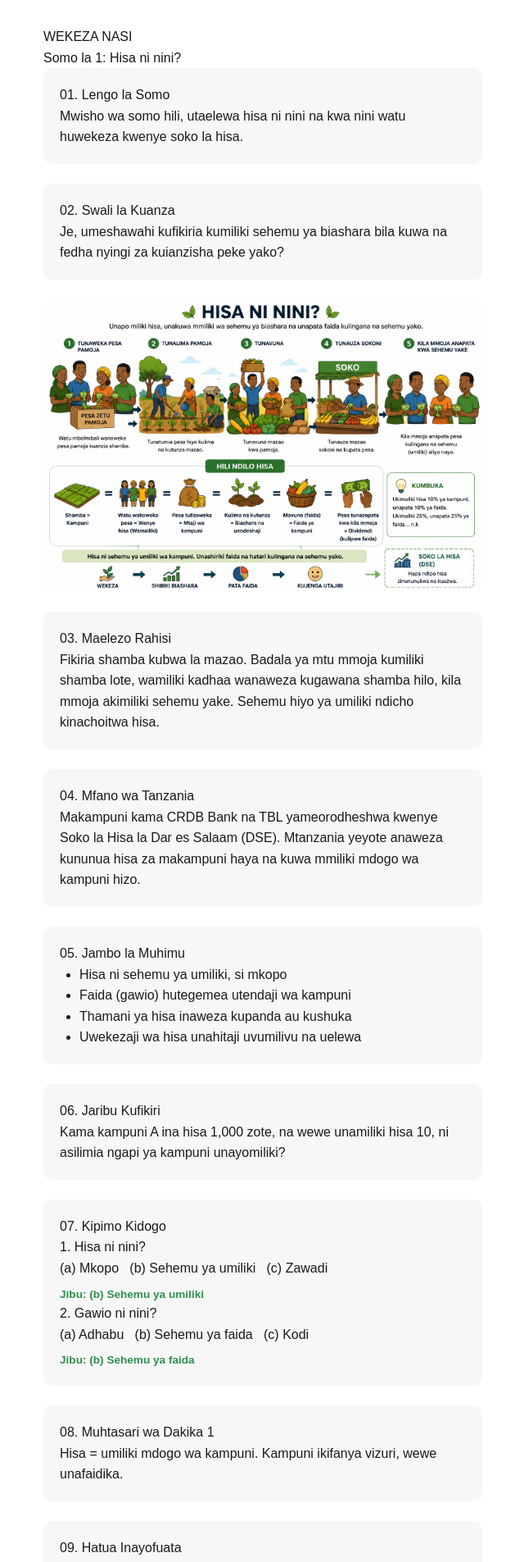
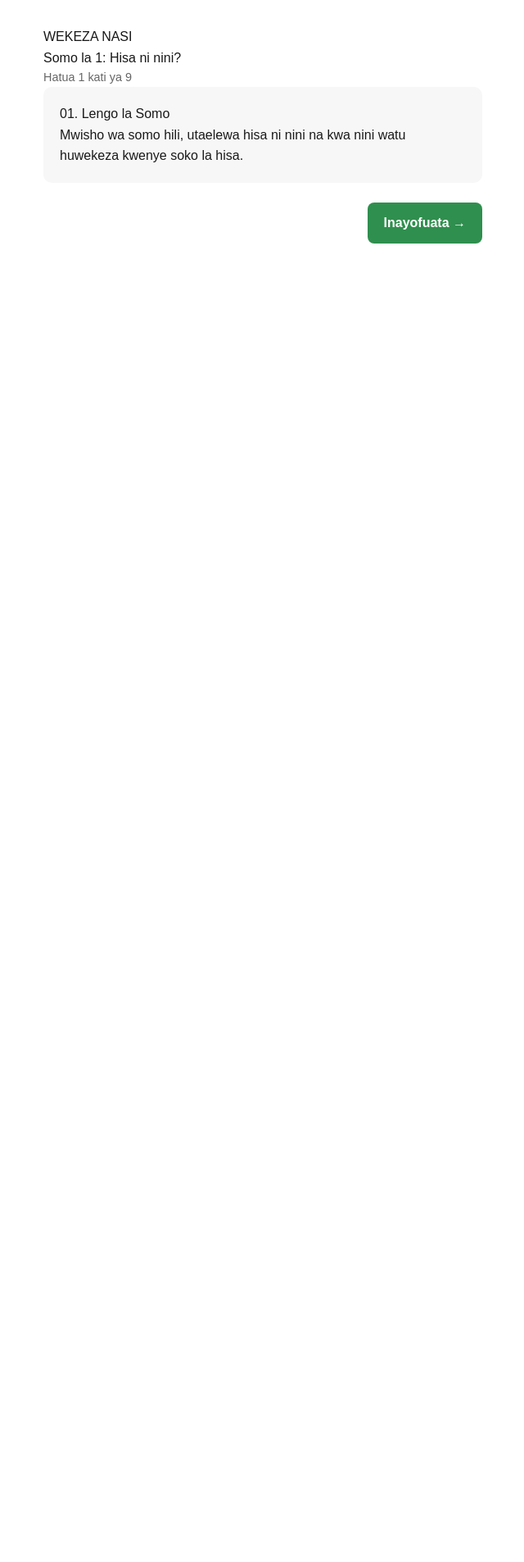
Before and after one commit to sadikiabubakari698-crypto/wekeza_nasi, a Next.js app in the folder wekeza-nasi-app/: page /somo1 in a window 1280 px wide. Shown: the top 1905 px of the page at 82% size, without its empty margins (319-959 px from the left). After the commit the page ends 800 px from the top, so only its background shows below. Built offline with nearby package versions, Linux system fonts and the light colour scheme.

Commit message:
Convert Somo 1 to step-by-step format to reduce cognitive load

```diff
--- a/wekeza-nasi-app/app/somo1/page.js
+++ b/wekeza-nasi-app/app/somo1/page.js
@@ -1,80 +1,73 @@
+"use client";
+import { useState } from "react";
 import Image from "next/image";
 
+const steps = [
+  { title: "01. Lengo la Somo", body: "Mwisho wa somo hili, utaelewa hisa ni nini na kwa nini watu huwekeza kwenye soko la hisa." },
+  { title: "02. Swali la Kuanza", body: "Je, umeshawahi kufikiria kumiliki sehemu ya biashara bila kuwa na fedha nyingi za kuianzisha peke yako?" },
+  { title: "03. Maelezo Rahisi", body: "Fikiria shamba kubwa la mazao. Badala ya mtu mmoja kumiliki shamba lote, wamiliki kadhaa wanaweza kugawana shamba hilo, kila mmoja akimiliki sehemu yake. Sehemu hiyo ya umiliki ndicho kinachoitwa hisa.", image: true },
+  { title: "04. Mfano wa Tanzania", body: "Makampuni kama CRDB Bank na TBL yameorodheshwa kwenye Soko la Hisa la Dar es Salaam (DSE). Mtanzania yeyote anaweza kununua hisa za makampuni haya na kuwa mmiliki mdogo wa kampuni hizo." },
+  { title: "05. Jambo la Muhimu", list: ["Hisa ni sehemu ya umiliki, si mkopo", "Faida (gawio) hutegemea utendaji wa kampuni", "Thamani ya hisa inaweza kupanda au kushuka", "Uwekezaji wa hisa unahitaji uvumilivu na uelewa"] },
+  { title: "06. Jaribu Kufikiri", body: "Kama kampuni A ina hisa 1,000 zote, na wewe unamiliki hisa 10, ni asilimia ngapi ya kampuni unayomiliki?" },
+  { title: "07. Kipimo Kidogo", quiz: [
+    { q: "Hisa ni nini?", options: "(a) Mkopo   (b) Sehemu ya umiliki   (c) Zawadi", answer: "Jibu: (b) Sehemu ya umiliki" },
+    { q: "Gawio ni nini?", options: "(a) Adhabu   (b) Sehemu ya faida   (c) Kodi", answer: "Jibu: (b) Sehemu ya faida" }
+  ]},
+  { title: "08. Muhtasari wa Dakika 1", body: "Hisa = umiliki mdogo wa kampuni. Kampuni ikifanya vizuri, wewe unafaidika." },
+  { title: "09. Hatua Inayofuata", body: "Somo 2: Kampuni kwa nini huuza hisa?", next: true },
+];
+
 export default function Somo1() {
+  const [current, setCurrent] = useState(0);
+  const step = steps[current];
+  const isLast = current === steps.length - 1;
+  const isFirst = current === 0;
+
   return (
     <main style={{ padding: "2rem", maxWidth: "600px", margin: "0 auto", fontFamily: "sans-serif", lineHeight: 1.6 }}>
       <h1>WEKEZA NASI</h1>
       <h2>Somo la 1: Hisa ni nini?</h2>
 
+      <p style={{ color: "#666", fontSize: "0.9rem" }}>Hatua {current + 1} kati ya {steps.length}</p>
+
       <div className="lesson-box">
-        <h3>01. Lengo la Somo</h3>
-        <p>Mwisho wa somo hili, utaelewa hisa ni nini na kwa nini watu huwekeza kwenye soko la hisa.</p>
+        <h3>{step.title}</h3>
+        {step.image && (
+          <div style={{ position: "relative", width: "100%", aspectRatio: "1536 / 1024", marginBottom: "1rem" }}>
+            <Image src="/somo1-hisa.png" alt="Hisa ni nini - mfano wa shamba" fill sizes="(max-width: 600px) 100vw, 600px" style={{ objectFit: "contain", borderRadius: "12px" }} />
+          </div>
+        )}
+        {step.body && <p>{step.body}</p>}
+        {step.list && (
+          <ul>
+            {step.list.map((l, i) => <li key={i}>{l}</li>)}
+          </ul>
+        )}
+        {step.quiz && step.quiz.map((q, i) => (
+          <div key={i} style={{ marginBottom: "0.75rem" }}>
+            <p>{i + 1}. {q.q}<br />{q.options}</p>
+            <p className="quiz-answer">{q.answer}</p>
+          </div>
+        ))}
       </div>
 
-      <div className="lesson-box">
-        <h3>02. Swali la Kuanza</h3>
-        <p>Je, umeshawahi kufikiria kumiliki sehemu ya biashara bila kuwa na fedha nyingi za kuianzisha peke yako?</p>
+      <div style={{ display: "flex", justifyContent: "space-between" }}>
+        {!isFirst ? (
+          <button onClick={() => setCurrent(current - 1)} style={{ padding: "0.75rem 1.25rem", borderRadius: "8px", border: "1px solid #2f8f4e", background: "white", color: "#2f8f4e", fontWeight: "bold" }}>
+            &larr; Iliyotangulia
+          </button>
+        ) : <span></span>}
+
+        {!isLast ? (
+          <button onClick={() => setCurrent(current + 1)} style={{ padding: "0.75rem 1.25rem", borderRadius: "8px", border: "none", background: "#2f8f4e", color: "white", fontWeight: "bold" }}>
+            Inayofuata &rarr;
+          </button>
+        ) : (
+          <a href="/somo2" style={{ padding: "0.75rem 1.25rem", borderRadius: "8px", background: "#2f8f4e", color: "white", fontWeight: "bold", textDecoration: "none" }}>
+            Somo la 2 &rarr;
+          </a>
+        )}
       </div>
-
-      <div style={{ position: "relative", width: "100%", aspectRatio: "1536 / 1024", marginBottom: "1.5rem" }}>
-        <Image src="/somo1-hisa.png" alt="Hisa ni nini - mfano wa shamba" fill sizes="(max-width: 600px) 100vw, 600px" style={{ objectFit: "contain", borderRadius: "12px" }} priority />
-      </div>
-
-      <div className="lesson-box">
-        <h3>03. Maelezo Rahisi</h3>
-        <p>
-          Fikiria shamba kubwa la mazao. Badala ya mtu mmoja kumiliki shamba lote,
-          wamiliki kadhaa wanaweza kugawana shamba hilo, kila mmoja akimiliki
-          sehemu yake. Sehemu hiyo ya umiliki ndicho kinachoitwa hisa.
-        </p>
-      </div>
-
-      <div className="lesson-box">
-        <h3>04. Mfano wa Tanzania</h3>
-        <p>
-          Makampuni kama CRDB Bank na TBL yameorodheshwa kwenye Soko la Hisa la
-          Dar es Salaam (DSE). Mtanzania yeyote anaweza kununua hisa za
-          makampuni haya na kuwa mmiliki mdogo wa kampuni hizo.
-        </p>
-      </div>
-
-      <div className="lesson-box">
-        <h3>05. Jambo la Muhimu</h3>
-        <ul>
-          <li>Hisa ni sehemu ya umiliki, si mkopo</li>
-          <li>Faida (gawio) hutegemea utendaji wa kampuni</li>
-          <li>Thamani ya hisa inaweza kupanda au kushuka</li>
-          <li>Uwekezaji wa hisa unahitaji uvumilivu na uelewa</li>
-        </ul>
-      </div>
-
-      <div className="lesson-box">
-        <h3>06. Jaribu Kufikiri</h3>
-        <p>
-          Kama kampuni A ina hisa 1,000 zote, na wewe unamiliki hisa 10,
-          ni asilimia ngapi ya kampuni unayomiliki?
-        </p>
-      </div>
-
-      <div className="lesson-box">
-        <h3>07. Kipimo Kidogo</h3>
-        <p>1. Hisa ni nini?<br />(a) Mkopo &nbsp; (b) Sehemu ya umiliki &nbsp; (c) Zawadi</p>
-        <p className="quiz-answer">Jibu: (b) Sehemu ya umiliki</p>
-        <p>2. Gawio ni nini?<br />(a) Adhabu &nbsp; (b) Sehemu ya faida &nbsp; (c) Kodi</p>
-        <p className="quiz-answer">Jibu: (b) Sehemu ya faida</p>
-      </div>
-
-      <div className="lesson-box">
-        <h3>08. Muhtasari wa Dakika 1</h3>
-        <p>Hisa = umiliki mdogo wa kampuni. Kampuni ikifanya vizuri, wewe unafaidika.</p>
-      </div>
-
-      <div className="lesson-box">
-        <h3>09. Hatua Inayofuata</h3>
-        <p>Somo 2: Kampuni kwa nini huuza hisa?</p>
-      </div>
-
-      <p><a href="/somo2" style={{ fontSize: "1.1rem", fontWeight: "bold" }}>Endelea na Somo la 2 &rarr;</a></p>
     </main>
   );
 }
```
